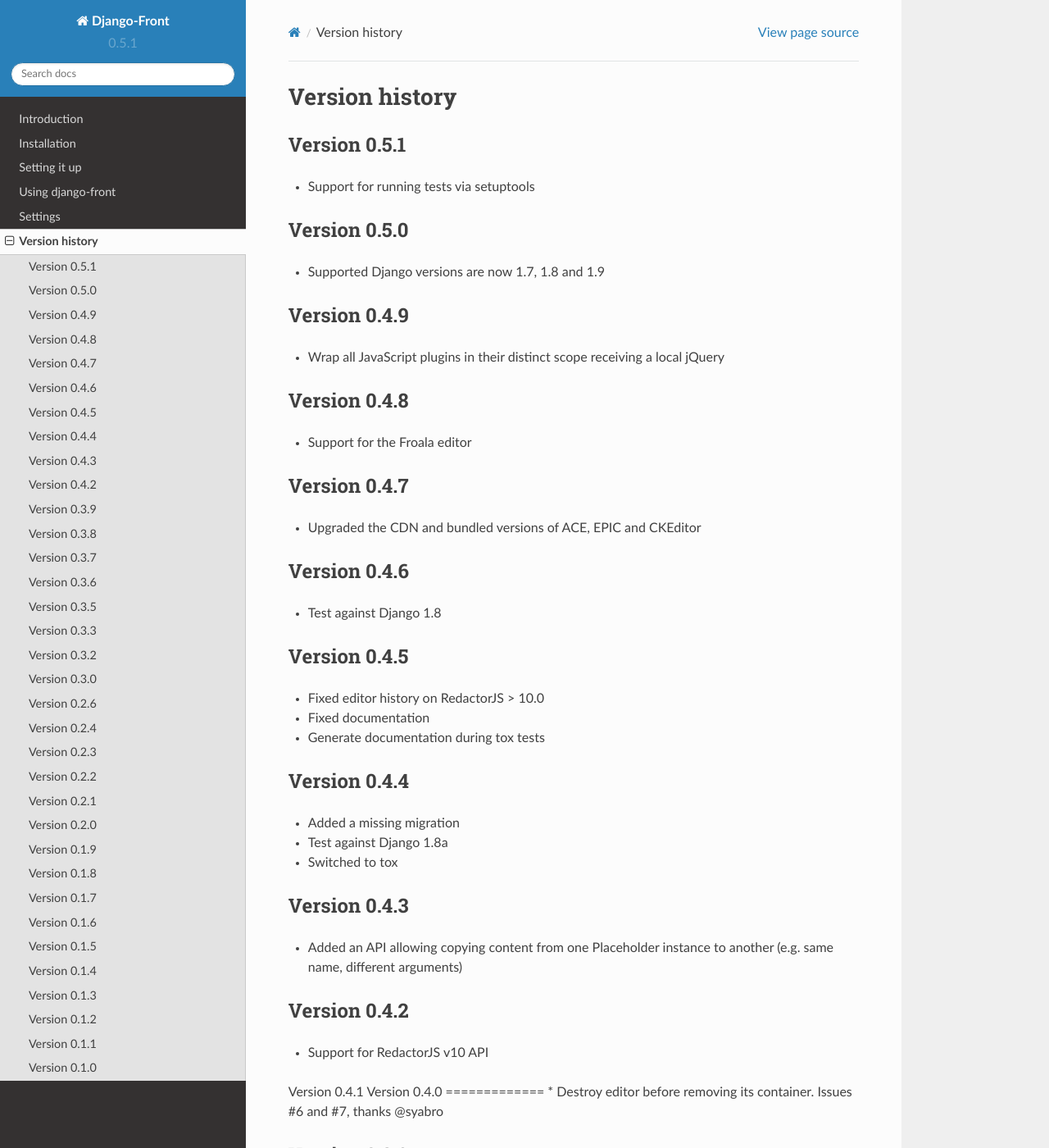
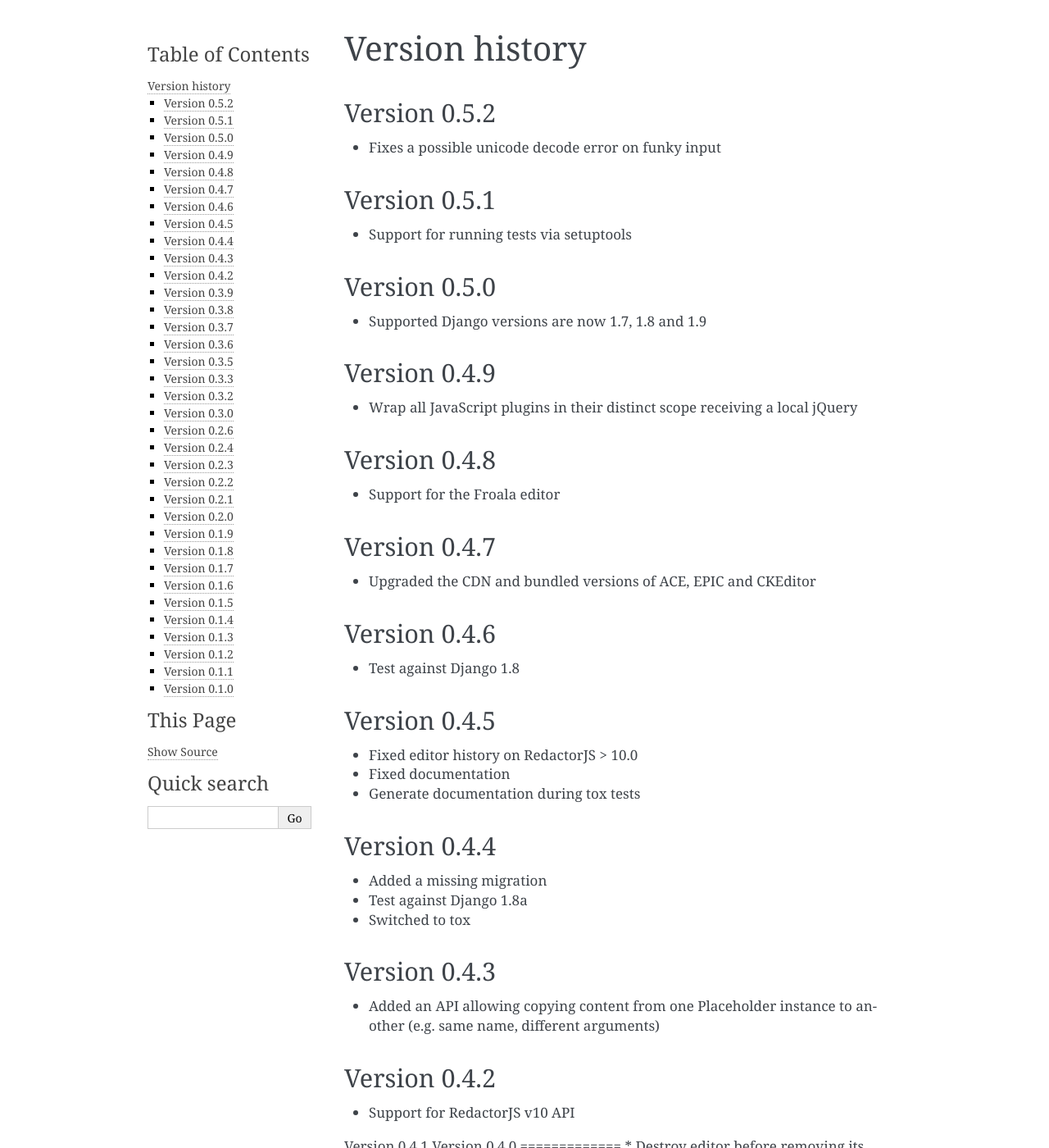
Before and after one commit to mbi/django-front, a Sphinx documentation site: the page built from docs/changes.rst, in a window 1280 px wide and 1400 px high. Shown: the whole window at 82% size. Built offline with Sphinx 7.4.7, drawn with Linux system fonts in a browser that asks for light colours; some of the changed text lies outside the part shown.

Commit message:
0.5.2 fixes a possible unicode decode error on funky content

```diff
--- a/docs/changes.rst
+++ b/docs/changes.rst
@@ -1,5 +1,10 @@
 Version history
 ###############
+
+Version 0.5.2
+=============
+* Fixes a possible unicode decode error on funky input
+
 
 Version 0.5.1
 =============
--- a/docs/conf.py
+++ b/docs/conf.py
@@ -47,14 +47,14 @@ master_doc = 'index'
 
 # General information about the project.
 project = 'Django-Front'
-copyright = '2013-2015, Marco Bonetti'
+copyright = '2013-2016, Marco Bonetti'
 
 # The version info for the project you're documenting, acts as replacement for
 # |version| and |release|, also used in various other places throughout the
 # built documents.
 #
 # The short X.Y version.
-version = '0.5.1'
+version = '0.5.2'
 # The full version, including alpha/beta/rc tags.
 release = version
 
@@ -101,7 +101,7 @@ pygments_style = 'sphinx'
 
 # The theme to use for HTML and HTML Help pages.  See the documentation for
 # a list of builtin themes.
-html_theme = 'sphinx_rtd_theme'
+# html_theme = 'sphinx_rtd_theme'
 
 # Theme options are theme-specific and customize the look and feel of a theme
 # further.  For a list of options available for each theme, see the
--- a/setup.py
+++ b/setup.py
@@ -27,7 +27,7 @@ class Tox(test_command):
 
 setup(
     name='django-front',
-    version='0.5.1',
+    version='0.5.2',
     description='A Django application to allow of front-end editing',
     author='Marco Bonetti',
     author_email='mbonetti@gmail.com',
```
Also changed, not shown: 1 other file.
